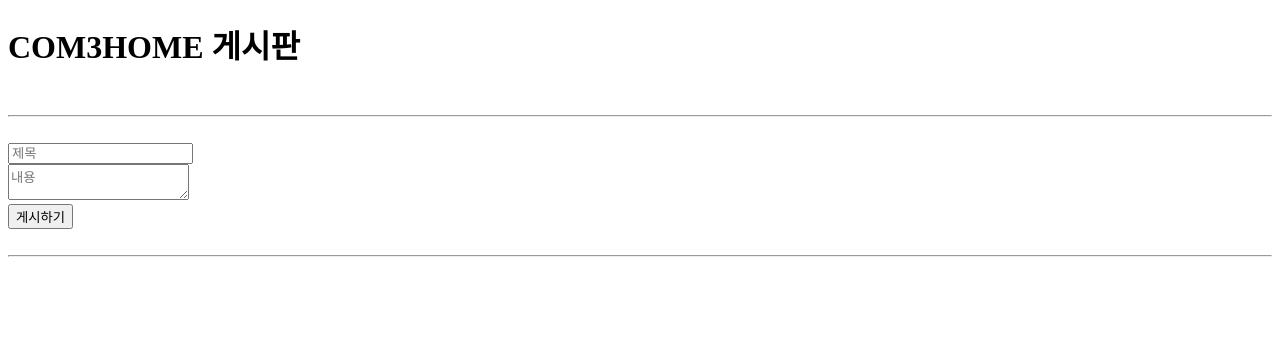
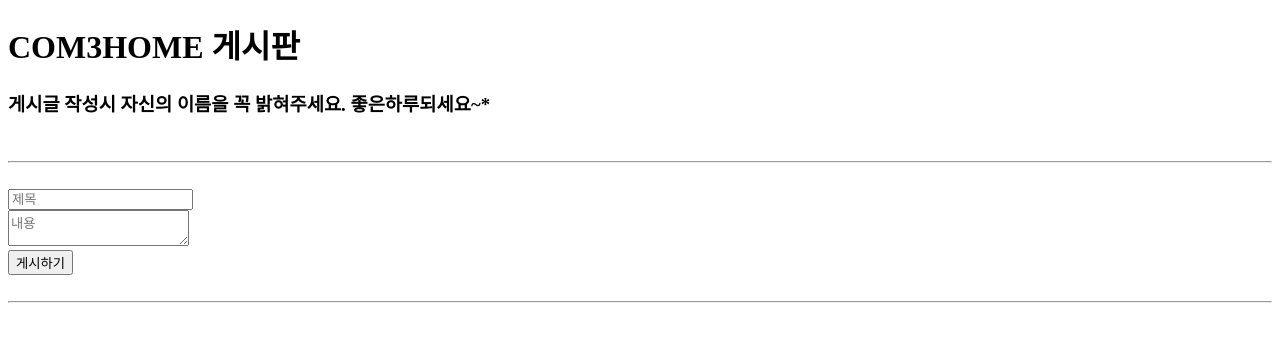
Before and after one commit to l22jay/com3home_bbs, a plain HTML site: page index.html in a window 1280 px wide. Drawn offline with nearby package versions, Linux system fonts and the light colour scheme; no server answers.

Commit message:
Update index.html

```diff
--- a/index.html
+++ b/index.html
@@ -8,6 +8,7 @@
 </head>
 <body>
     <h1>COM3HOME 게시판</h1>
+    <h3>게시글 작성시 자신의 이름을 꼭 밝혀주세요. 좋은하루되세요~*</h3>
     <br>
     <hr>
     <br>
```
